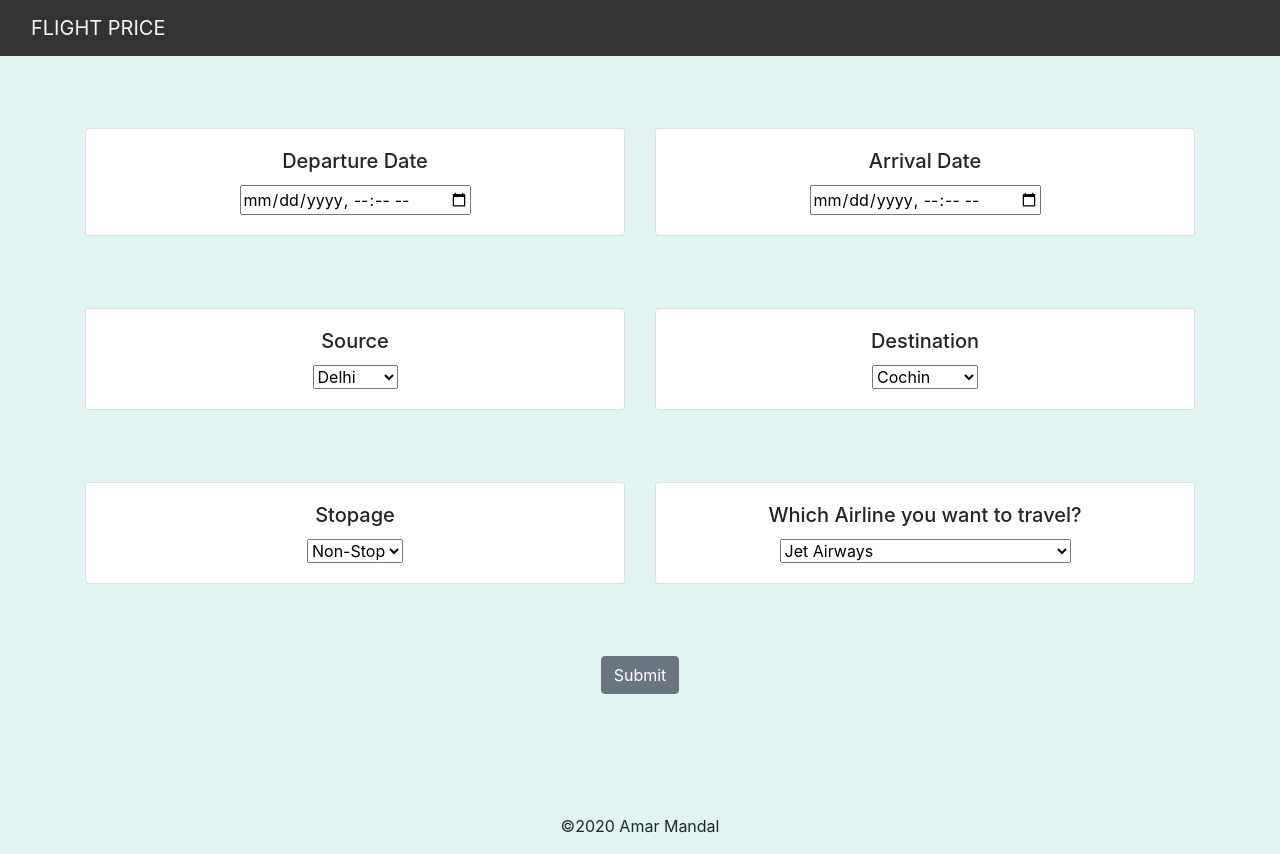
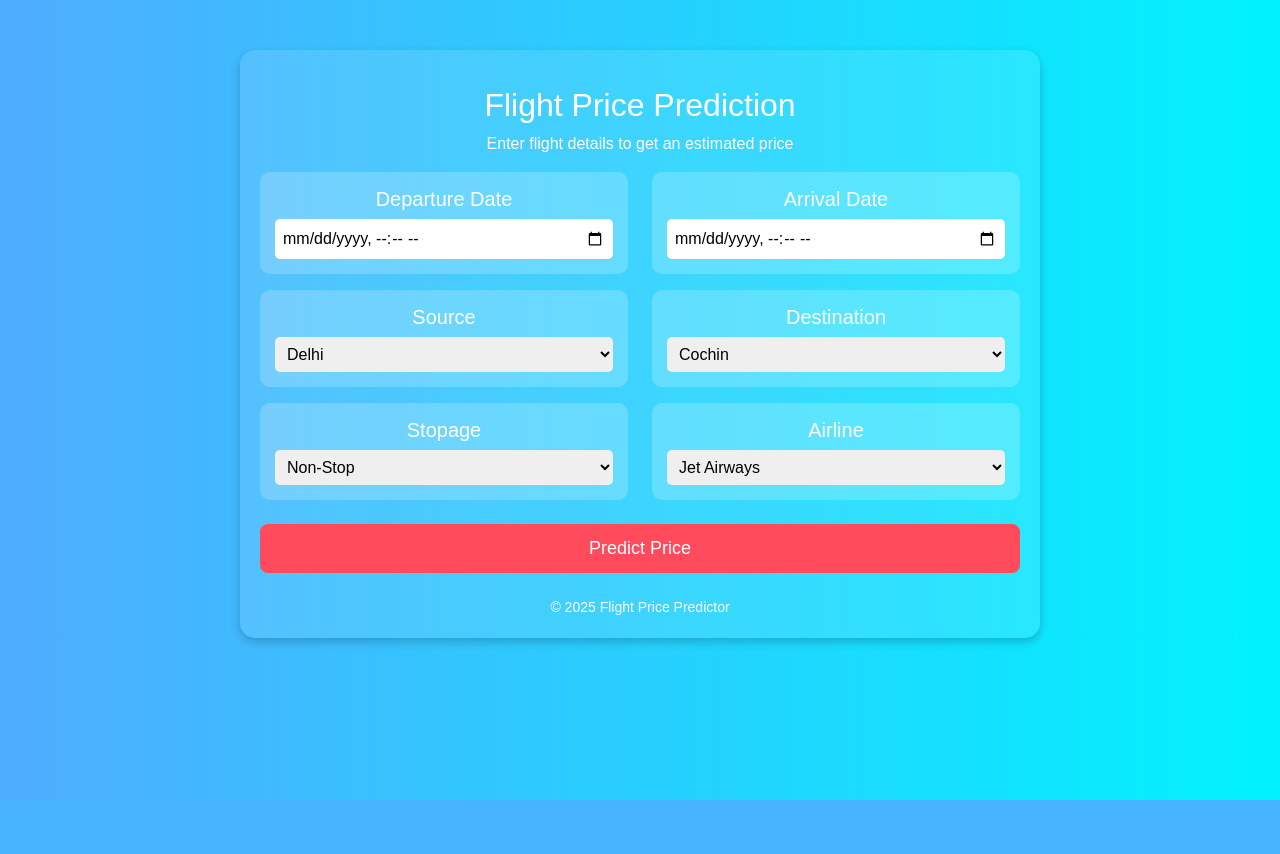
Before and after one commit to niveditha277/flight-price, a Flask app: page / in a window 1280 px wide. After the commit the page ends 800 px from the top, so only its background shows below. Run offline with Flask 2, Linux system fonts and the light colour scheme; some libraries are stand-ins or nearby versions.

Commit message:
Initial commit

```diff
--- /dev/null
+++ b/Procfile.txt
@@ -0,0 +1 @@
+web: gunicorn app:app
--- a/templates/home.html
+++ b/templates/home.html
@@ -1,3 +1,4 @@
+<!DOCTYPE html>
 <html lang="en">
 
 <head>
@@ -5,179 +6,136 @@
     <meta name="viewport" content="width=device-width, initial-scale=1.0">
     <title>Flight Price Prediction</title>
 
-
-    <!-- BootStrap -->
-    <link rel="stylesheet" href="https://stackpath.bootstrapcdn.com/bootstrap/4.5.0/css/bootstrap.min.css"
-        integrity="sha384-9aIt2nRpC12Uk9gS9baDl411NQApFmC26EwAOH8WgZl5MYYxFfc+NcPb1dKGj7Sk" crossorigin="anonymous">
-
-
-    <!-- css -->
-    <link rel="stylesheet" href="static/css/styles.css">
-
-
+    <!-- Bootstrap 5 -->
+    <link rel="stylesheet" href="https://cdn.jsdelivr.net/npm/bootstrap@5.3.0/dist/css/bootstrap.min.css">
+    <!-- Custom CSS -->
+    <style>
+        body {
+            background: linear-gradient(to right, #4facfe, #00f2fe);
+            color: white;
+            font-family: 'Arial', sans-serif;
+        }
+        .container {
+            max-width: 800px;
+            background: rgba(255, 255, 255, 0.1);
+            padding: 20px;
+            border-radius: 15px;
+            box-shadow: 0 4px 10px rgba(0, 0, 0, 0.2);
+            margin-top: 50px;
+        }
+        .card {
+            background: rgba(255, 255, 255, 0.2);
+            color: white;
+            border: none;
+            border-radius: 10px;
+            padding: 15px;
+        }
+        select, input {
+            width: 100%;
+            padding: 8px;
+            border-radius: 5px;
+            border: none;
+        }
+        .btn-custom {
+            background: #ff4b5c;
+            color: white;
+            font-size: 18px;
+            padding: 10px;
+            border-radius: 8px;
+            width: 100%;
+        }
+        .btn-custom:hover {
+            background: #ff6b81;
+        }
+        footer {
+            text-align: center;
+            margin-top: 20px;
+            font-size: 14px;
+        }
+    </style>
 </head>
 
 <body>
-
-    <!-- As a heading -->
-    <nav class="navbar navbar-inverse navbar-fixed-top">
-        <div class="container-fluid">
-            <div class="navbar-header">
-                <a class="navbar-brand" href="/">FLIGHT PRICE</a>
-            </div>
-        </div>
-    </nav>
-
-    <br><br><br>
-
-
-    <div class="container">
-
-
+    <div class="container text-center">
+        <h2 class="mt-3">Flight Price Prediction</h2>
+        <p>Enter flight details to get an estimated price</p>
 
         <form action="\predict" method="post">
-
-
             <div class="row">
-                <div class="col-sm-6">
+                <div class="col-md-6">
                     <div class="card">
-                        <div class="card-body">
-                            <h5 class="card-title">Departure Date</h5>
-                            <!-- Departure -->
-                            <input type="datetime-local" name="Dep_Time" id="Dep_Time" required="required">
-                        </div>
+                        <h5>Departure Date</h5>
+                        <input type="datetime-local" name="Dep_Time" required>
                     </div>
                 </div>
-                <br>
-                <br>
-                <br>
-                <div class="col-sm-6">
+                <div class="col-md-6">
                     <div class="card">
-                        <div class="card-body">
-                            <h5 class="card-title">Arrival Date</h5>
-                            <!-- Arrival -->
-                            <input type="datetime-local" name="Arrival_Time" id="Arrival_Time" required="required">
-                        </div>
+                        <h5>Arrival Date</h5>
+                        <input type="datetime-local" name="Arrival_Time" required>
                     </div>
                 </div>
             </div>
-
-            <br>
-            <br>
-            <br>
-
-            <div class="row">
-                <div class="col-sm-6">
+            <div class="row mt-3">
+                <div class="col-md-6">
                     <div class="card">
-                        <div class="card-body">
-                            <!-- Source -->
-                            <h5 class="card-title">Source</h5>
-                            <select name="Source" id="Source" required="required">
-                                <option value="Delhi">Delhi</option>
-                                <option value="Kolkata">Kolkata</option>
-                                <option value="Mumbai">Mumbai</option>
-                                <option value="Chennai">Chennai</option>
-                            </select>
-                        </div>
+                        <h5>Source</h5>
+                        <select name="Source" required>
+                            <option value="Delhi">Delhi</option>
+                            <option value="Kolkata">Kolkata</option>
+                            <option value="Mumbai">Mumbai</option>
+                            <option value="Chennai">Chennai</option>
+                        </select>
                     </div>
                 </div>
-                <div class="col-sm-6">
+                <div class="col-md-6">
                     <div class="card">
-                        <div class="card-body">
-                            <h5 class="card-title">Destination</h5>
-                            <!-- Destination -->
-                            <select name="Destination" id="Destination" required="required">
-                                <option value="Cochin">Cochin</option>
-                                <option value="Delhi">Delhi</option>
-                                <option value="New Delhi">New Delhi</option>
-                                <option value="Hyderabad">Hyderabad</option>
-                                <option value="Kolkata">Kolkata</option>
-                            </select>
-                        </div>
+                        <h5>Destination</h5>
+                        <select name="Destination" required>
+                            <option value="Cochin">Cochin</option>
+                            <option value="Delhi">Delhi</option>
+                            <option value="New Delhi">New Delhi</option>
+                            <option value="Hyderabad">Hyderabad</option>
+                            <option value="Kolkata">Kolkata</option>
+                        </select>
                     </div>
                 </div>
             </div>
-
-
-
-            <br>
-            <br>
-            <br>
-
-            <div class="row">
-                <div class="col-sm-6">
+            <div class="row mt-3">
+                <div class="col-md-6">
                     <div class="card">
-                        <div class="card-body">
-                            <h5 class="card-title">Stopage</h5>
-                            <!-- Total Stops -->
-                            <select name="stops" required="required">
-                                <option value="0">Non-Stop</option>
-                                <option value="1">1</option>
-                                <option value="2">2</option>
-                                <option value="3">3</option>
-                                <option value="4">4</option>
-                            </select>
-                        </div>
+                        <h5>Stopage</h5>
+                        <select name="stops" required>
+                            <option value="0">Non-Stop</option>
+                            <option value="1">1 Stop</option>
+                            <option value="2">2 Stops</option>
+                            <option value="3">3 Stops</option>
+                            <option value="4">4 Stops</option>
+                        </select>
                     </div>
                 </div>
-                <div class="col-sm-6">
+                <div class="col-md-6">
                     <div class="card">
-                        <div class="card-body">
-                            <h5 class="card-title">Which Airline you want to travel?</h5>
-                            <!-- Airline -->
-                            <select name="airline" id="airline" required="required">
-                                <option value="Jet Airways">Jet Airways</option>
-                                <option value="IndiGo">IndiGo</option>
-                                <option value="Air India">Air India</option>
-                                <option value="Multiple carriers">Multiple carriers</option>
-                                <option value="SpiceJet">SpiceJet</option>
-                                <option value="Vistara">Vistara</option>
-                                <option value="Air Asia">Air Asia</option>
-                                <option value="GoAir">GoAir</option>
-                                <option value="Multiple carriers Premium economy">Multiple carriers Premium economy
-                                </option>
-                                <option value="Jet Airways Business">Jet Airways Business</option>
-                                <option value="Vistara Premium economy">Vistara Premium economy</option>
-                                <option value="Trujet">Trujet</option>
-                            </select>
-                        </div>
+                        <h5>Airline</h5>
+                        <select name="airline" required>
+                            <option value="Jet Airways">Jet Airways</option>
+                            <option value="IndiGo">IndiGo</option>
+                            <option value="Air India">Air India</option>
+                            <option value="SpiceJet">SpiceJet</option>
+                            <option value="Vistara">Vistara</option>
+                            <option value="GoAir">GoAir</option>
+                        </select>
                     </div>
                 </div>
             </div>
-
-
-
-            <br>
-            <br>
-            <br>
-            <!-- Submit -->
-            <input type="submit" value="Submit" class="btn btn-secondary">
+            <button type="submit" class="btn btn-custom mt-4">Predict Price</button>
         </form>
 
-        <br>
-        <br>
-        <h3>{{ prediction_text }}</h3>
-
-        <br>
-        <br>
-        <p>©2020 Amar Mandal</p>
-
+        <h3 class="mt-4">{{ prediction_text }}</h3>
+        <footer>© 2025 Flight Price Predictor</footer>
     </div>
 
-
-
-
-    <!-- JavaScript -->
-    <script src="https://code.jquery.com/jquery-3.5.1.slim.min.js"
-        integrity="sha384-DfXdz2htPH0lsSSs5nCTpuj/zy4C+OGpamoFVy38MVBnE+IbbVYUew+OrCXaRkfj"
-        crossorigin="anonymous"></script>
-    <script src="https://cdn.jsdelivr.net/npm/popper.js@1.16.0/dist/umd/popper.min.js"
-        integrity="sha384-Q6E9RHvbIyZFJoft+2mJbHaEWldlvI9IOYy5n3zV9zzTtmI3UksdQRVvoxMfooAo"
-        crossorigin="anonymous"></script>
-    <script src="https://stackpath.bootstrapcdn.com/bootstrap/4.5.0/js/bootstrap.min.js"
-        integrity="sha384-OgVRvuATP1z7JjHLkuOU7Xw704+h835Lr+6QL9UvYjZE3Ipu6Tp75j7Bh/kR0JKI"
-        crossorigin="anonymous"></script>
-
+    <!-- Bootstrap JS -->
+    <script src="https://cdn.jsdelivr.net/npm/bootstrap@5.3.0/dist/js/bootstrap.bundle.min.js"></script>
 </body>
 
 </html>
```
Also changed, not shown: 4 other files.
